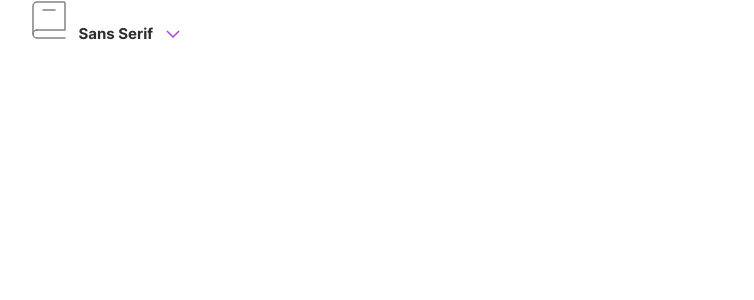
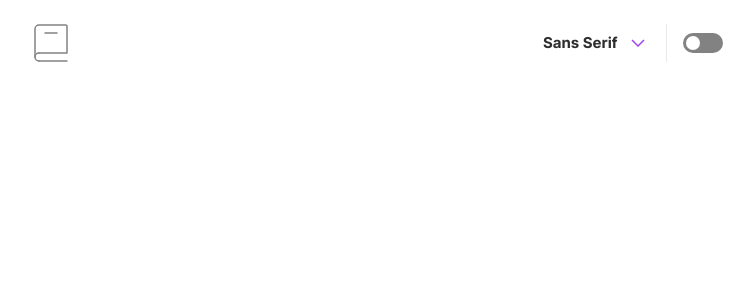
Before and after one commit to svanst/dictionary-web-app, a React (Vite) app: page / in a window 1280 px wide. Shown: the top 300 px of the page, without its empty margins (262-1016 px from the left). Built offline with nearby package versions, Linux system fonts and the light colour scheme.

Commit message:
create header

```diff
--- a/src/components/Button/Button.jsx
+++ b/src/components/Button/Button.jsx
@@ -1,8 +1,8 @@
 import styles from "./Button.module.css";
 
-function Button({ children, ...rest }) {
+function Button({ children, className = "", ...rest }) {
   return (
-    <button className={styles.btn} {...rest}>
+    <button className={`${styles.btn} ${className}`} {...rest}>
       {children}
     </button>
   );
--- a/src/components/Button/Button.module.css
+++ b/src/components/Button/Button.module.css
@@ -1,4 +1,5 @@
 .btn {
   border: none;
   background-color: transparent;
+  cursor: pointer;
 }
--- a/src/components/Header/Header.jsx
+++ b/src/components/Header/Header.jsx
@@ -5,12 +5,13 @@ import styles from "./Header.module.css";
 
 function Header() {
   return (
-    <header>
-      <Button aria-label="Dictionary app | Home">
+    <header className={styles.header}>
+      <a href="/" className={styles.logo} aria-label="Dictionary app | Home">
         <img src="/src/assets/images/logo.svg" alt="" />
-      </Button>
+      </a>
       <Dropdown />
-      {/* <Switch /> */}
+      <div className={styles.bar} aria-hidden="true"></div>
+      <Switch />
     </header>
   );
 }
--- a/src/components/Header/Header.module.css
+++ b/src/components/Header/Header.module.css
@@ -1,2 +1,15 @@
 .header {
+  display: flex;
+  align-items: center;
 }
+
+.logo {
+  margin-right: auto;
+}
+
+.bar {
+  width: 1px;
+  margin-inline: 1rem;
+  background-color: var(--clr-neutral-300);
+  align-self: stretch;
+}
--- a/src/components/MaxWidthWrapper/MaxWidthWrapper.module.css
+++ b/src/components/MaxWidthWrapper/MaxWidthWrapper.module.css
@@ -1,6 +1,6 @@
 .container {
   --width: calc(737 / 16 * 1rem);
   margin-inline: auto;
-  padding-inline: 1rem;
+  padding-inline: 1.5rem;
   width: min(100%, var(--width));
 }
--- a/src/global-styles/style.css
+++ b/src/global-styles/style.css
@@ -2,4 +2,5 @@ body {
   font-family: var(--ff-sans);
   font-size: var(--fs-400);
   color: var(--clr-neutral-600);
+  padding-block: 1.5rem;
 }
```
